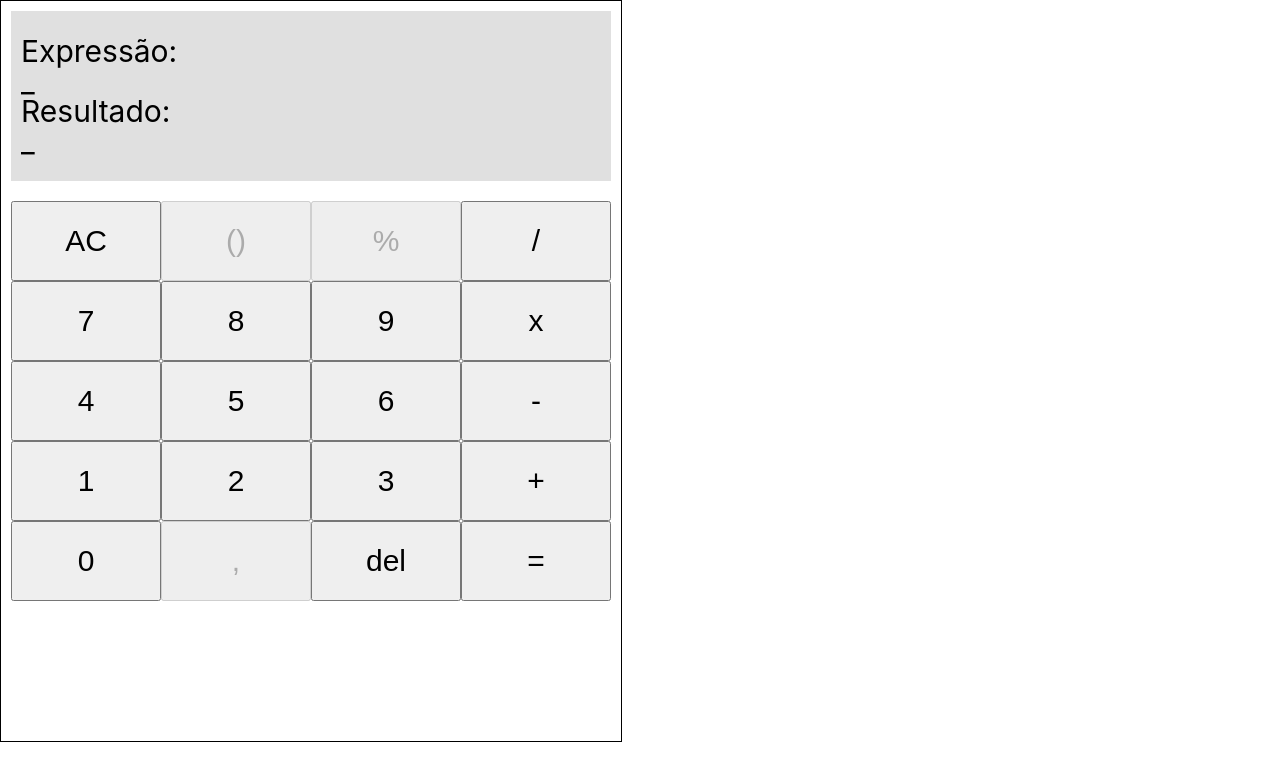
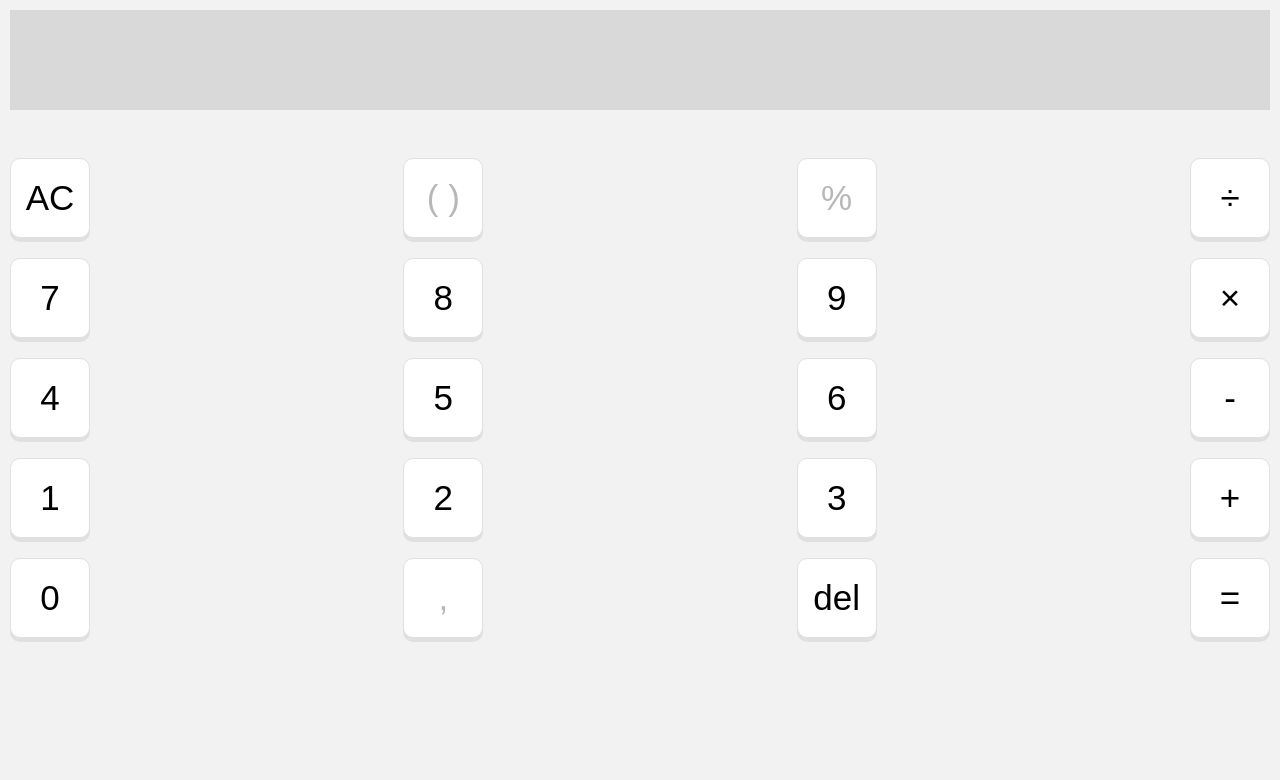
Before and after one commit to oandrewhb/calculadora-simples, a React (Create React App) app: page / in a window 1280 px wide. Shown: the top 780 px of the page. Built offline with nearby package versions, Linux system fonts and the light colour scheme.

Commit message:
Atualização no design

```diff
--- a/src/componentes/App/App.css
+++ b/src/componentes/App/App.css
@@ -0,0 +1,6 @@
+.App {
+    background-color: #F2F2F2;
+    position: fixed;
+    height: 100vh;
+    width: 100vw;
+}
--- a/src/componentes/Calculadora/Calculadora.css
+++ b/src/componentes/Calculadora/Calculadora.css
@@ -1,6 +1,6 @@
 .calculadora {
-    border: 1px solid black;
+    height: 100vh;
     padding: 10px;
-    height: 90vh;
-    max-width: 600px;
+    display: flex;
+    flex-direction: column;
 }
--- a/src/componentes/Teclado/Teclado.css
+++ b/src/componentes/Teclado/Teclado.css
@@ -1,9 +1,59 @@
+/* TECLADO */
 .teclado {
-    height: 50vh;
+    /* border: 1px solid green; */
+
+    height: 60vh;
+    display: flex;
+    flex-direction: column;
+    justify-content: space-between;
 }
 
-.teclado button {
-    width: 25%;
-    height: 20%;
-    font-size: 30px;
+/* LINHA */
+.teclado .teclado-linha {
+    /* border: 1px solid blue; */
+
+    height: 10vh;
+    display: flex;
+    flex-direction: row;
+    justify-content: space-between;
 }
+
+/* COLUNA */
+.teclado .teclado-linha .teclado-coluna {
+    /* border: 1px solid red; */
+
+    width: 10vh;
+    display: flex;
+    justify-content: center;
+    align-items: center;
+}
+
+/* TECLA */
+.tecla {
+    height: 100%;
+    width: 100%;
+    font-size: 35px;
+    background-color: #ffffff;
+    border: 1px solid #e0e0e0;
+    border-radius: 10px;
+
+    box-shadow: 0px 4px 0px #e0e0e0;
+    margin-bottom: 4px;
+    outline: none;
+}
+.tecla:active {
+    box-shadow: 0px 0px 0px #e0e0e0;
+    margin-bottom: 0px;
+}
+
+@media only screen and (max-width: 372px) {
+    /* LINHA */
+    .teclado .teclado-linha {
+        height: 8vh;
+    }
+
+    /* COLUNA */
+    .teclado .teclado-linha .teclado-coluna {
+        width: 8vh;
+    }
+}
--- a/src/componentes/Teclado/Teclado.tsx
+++ b/src/componentes/Teclado/Teclado.tsx
@@ -11,39 +11,54 @@ interface propsTeclado {
 function Teclado({comandoDoTeclado}: propsTeclado) {
 
 
-    interface propsBotao {conteudo: string, disabled?: boolean}
-    function Botao({conteudo, disabled}: propsBotao) {
+    interface propsTecla {conteudo: string, disabled?: boolean}
+    function Tecla({conteudo, disabled}: propsTecla) {
         return (
-            <button onClick={() => comandoDoTeclado(conteudo)} disabled={disabled}>{conteudo}</button>
+            <div className='teclado-coluna'>
+                <button
+                    className='tecla' onClick={() => {
+                        comandoDoTeclado(conteudo)
+                    }}
+                    disabled={disabled}
+                >
+                    {conteudo}
+                </button>
+            </div>
         );
     }
 
     return (
         <div className='teclado'>
-            <Botao conteudo={EnumComando.LIMPAR} />
-            <Botao conteudo={"()"} disabled={true} />
-            <Botao conteudo={EnumOperacao.PORCENTAGEM} disabled={true} />
-            <Botao conteudo={EnumOperacao.DIVISAO} />
-            <br/>
-            <Botao conteudo={EnumNumero.SETE} />
-            <Botao conteudo={EnumNumero.OITO} />
-            <Botao conteudo={EnumNumero.NOVE} />
-            <Botao conteudo={EnumOperacao.MULTIPLICACAO} />
-            <br/>
-            <Botao conteudo={EnumNumero.QUATRO} />
-            <Botao conteudo={EnumNumero.CINCO} />
-            <Botao conteudo={EnumNumero.SEIS} />
-            <Botao conteudo={EnumOperacao.SUBTRACAO} />
-            <br/>
-            <Botao conteudo={EnumNumero.UM} />
-            <Botao conteudo={EnumNumero.DOIS} />
-            <Botao conteudo={EnumNumero.TRES} />
-            <Botao conteudo={EnumOperacao.ADICAO} />
-            <br/>
-            <Botao conteudo={EnumNumero.ZERO} />
-            <Botao conteudo={","} disabled={true} />
-            <Botao conteudo={EnumComando.APAGAR} />
-            <Botao conteudo={EnumComando.CALCULAR} />
+            <div className='teclado-linha'>
+                <Tecla conteudo={EnumComando.LIMPAR} />
+                <Tecla conteudo="( )" disabled={true} />
+                <Tecla conteudo={EnumOperacao.PORCENTAGEM} disabled={true} />
+                <Tecla conteudo={EnumOperacao.DIVISAO} />
+            </div>
+            <div className='teclado-linha'>
+                <Tecla conteudo={EnumNumero.SETE} />
+                <Tecla conteudo={EnumNumero.OITO} />
+                <Tecla conteudo={EnumNumero.NOVE} />
+                <Tecla conteudo={EnumOperacao.MULTIPLICACAO} />
+            </div>
+            <div className='teclado-linha'>
+            <Tecla conteudo={EnumNumero.QUATRO} />
+                <Tecla conteudo={EnumNumero.CINCO} />
+                <Tecla conteudo={EnumNumero.SEIS} />
+                <Tecla conteudo={EnumOperacao.SUBTRACAO} />
+            </div>
+            <div className='teclado-linha'>
+            <Tecla conteudo={EnumNumero.UM} />
+                <Tecla conteudo={EnumNumero.DOIS} />
+                <Tecla conteudo={EnumNumero.TRES} />
+                <Tecla conteudo={EnumOperacao.ADICAO} />
+            </div>
+            <div className='teclado-linha'>
+            <Tecla conteudo={EnumNumero.ZERO} />
+                <Tecla conteudo="," disabled={true} />
+                <Tecla conteudo={EnumComando.APAGAR} />
+                <Tecla conteudo={EnumComando.CALCULAR} />
+            </div>
         </div>
     );
 }
--- a/src/componentes/Tela/Tela.css
+++ b/src/componentes/Tela/Tela.css
@@ -1,16 +1,30 @@
 .tela {
-    background-color: #e0e0e0;
-    margin-bottom: 20px;
+    display: flex;
+    background-color: rgb(0, 0, 0, 0.1);
     padding: 10px;
-    font-size: 30px;
+    margin-bottom: 50px;
+    height: 10vh;
+    align-items: center;
 }
 
-.expressao, .resultado {
-    margin: 0px;
-    line-height: 0px;
+.tela .numeros {
+    width: 100%;
+    text-align: right;
+    height: max-content;
+    font-size: 35px;
 }
 
-.expressao textarea, .resultado textarea {
-    padding: 10px;
-    font-size: 20px;
+.expressao {
+    font-size: 1em;
+    color: rgb(0, 0, 0);
+    height: 40px;
 }
+.resultado {
+    font-size: .7em;
+    color: rgb(0, 0, 0, 0.5);
+    height: 40px;
+}
+
+.tela p {
+    margin: 0px;
+}
--- a/src/componentes/Tela/Tela.tsx
+++ b/src/componentes/Tela/Tela.tsx
@@ -1,32 +1,17 @@
 import './Tela.css';
 
-const expressaoAltoNivel = (expressao: string) => {
-    if (expressao === "") {
-        return "_";
-    } else {
-        return expressao;
-    }
-}
-
-const resultadoAltoNivel = (resultado: string) => {
-    if (resultado === "") {
-        return "_";
-    } else {
-        return resultado;
-    }
-}
 
 interface propsTela {expressao: string, resultado: string}
 function Tela({expressao, resultado}: propsTela) {
     return (
         <div className='tela'>
-            <div className="expressao">
-                <p>Expressão:</p>
-                <p>{expressaoAltoNivel(expressao)}</p>
-            </div>
-            <div className="resultado">
-                <p>Resultado:</p>
-                <p>{resultadoAltoNivel(resultado)}</p>
+            <div className='numeros'>
+                <div className="expressao">
+                    <p>{expressao}</p>
+                </div>
+                <div className="resultado">
+                    <p>{resultado}</p>
+                </div>
             </div>
         </div>
     );
--- a/src/enums/EnumOperacao.ts
+++ b/src/enums/EnumOperacao.ts
@@ -1,8 +1,8 @@
 export enum EnumOperacao {
     ADICAO = "+",
     SUBTRACAO = "-",
-    MULTIPLICACAO = "x",
-    DIVISAO = "/",
+    MULTIPLICACAO = "×",
+    DIVISAO = "÷",
     POTENCIASAO = "p",
     RADICIACAO = "r",
     PORCENTAGEM = "%",
```
